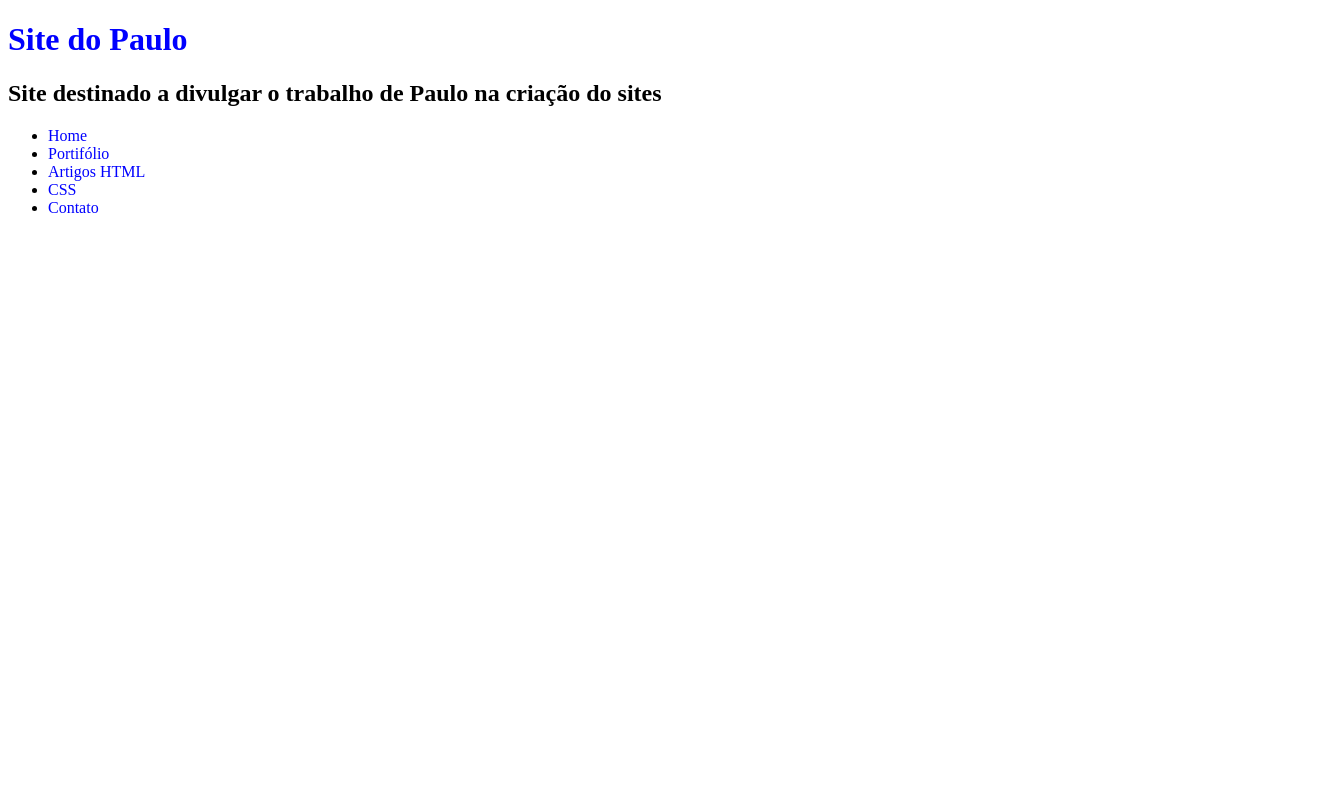
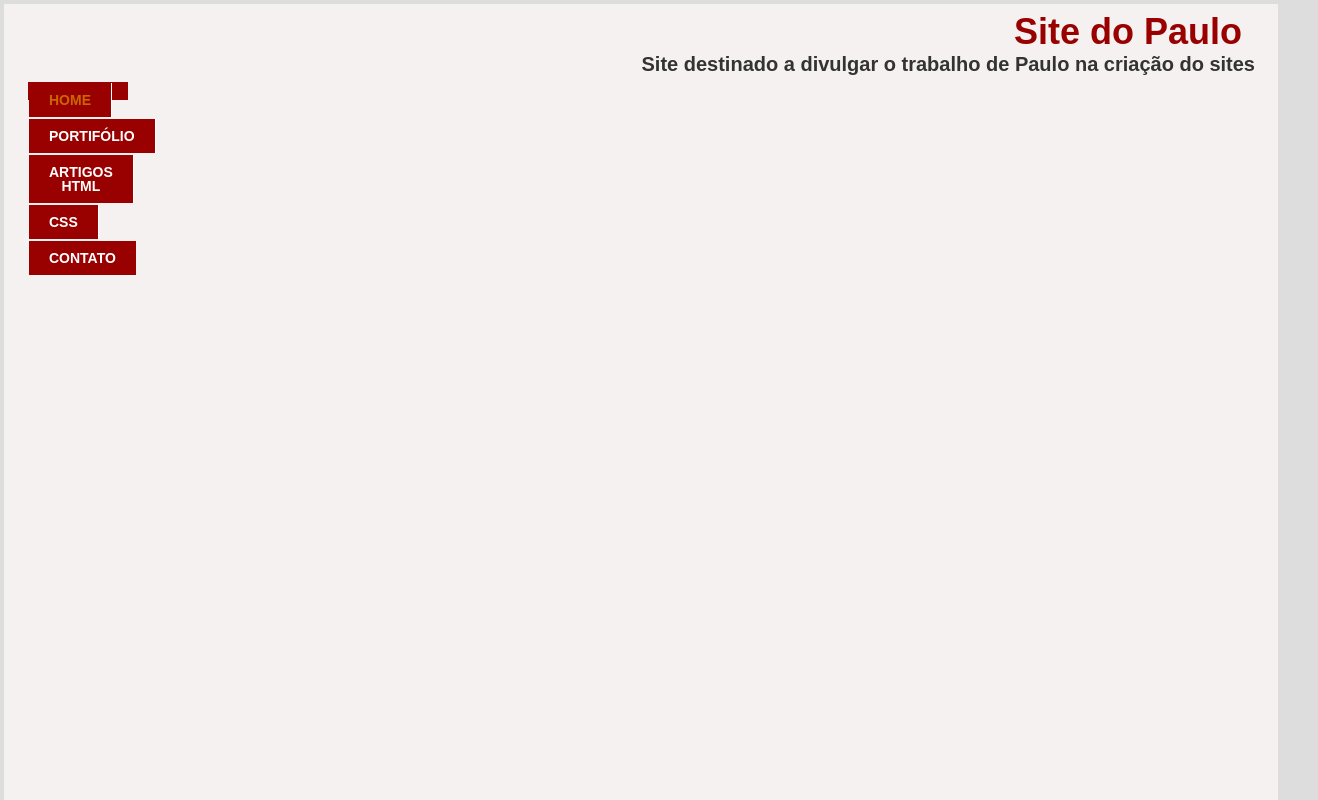
Before and after one commit to gustavofg08/site-HTML-cesar-1, a plain HTML site: page index.html in a window 1280 px wide. Shown: the top 800 px of the page, 1318 px wide, since content can reach past the window. Drawn offline with Linux system fonts and the light colour scheme.

Commit message:
Update index.html

```diff
--- a/index.html
+++ b/index.html
@@ -17,9 +17,115 @@
             box-shadow: 0px 0px 8px rgba(0, 0, 0, 0.398);
             border-radius: 20px;
         }
+        * {
+            margin: 1px;
+            padding: 1px;
+        }
+        body {
+            font-size: 18px;
+            font-family: Arial, Helvetica, sans-serif;
+            line-height: 1.4;
+        }
+        hgroup > h1 {
+            font-size: 36px;
+            margin-top: 12px;
+            margin-bottom: 12px;
+        }
+        hgroup a {
+            text-decoration: none;
+
+        }
+        h1 ~ h2 {
+            margin-top: 14px;
+            margin-bottom: 14px;
+            font-size: 27px;
+
+        }
+        nav > ul {
+            margin-left: 50px;
+        }
+        nav > ul > li:first-child > a {
+            color: #c60;
+            text-decoration: none;
+        }
+        nav > ul > li:first-child > a:hover {
+
+            text-decoration: none;
+        }
+        nav > ul > li:first-child(3) {
+            background: #ccc;
+        }
+        h1 > a {
+            margin: 12px;
+            text-decoration: none;
+        }
+        .tudo {
+            width: 100%;
+            height: 960px;
+            margin: 0 auto;
+            background: rgb(245, 241, 241);
+        }
+        .topo {
+            width: 100%;
+            line-height: 1;
+            padding: 1px 20px 10px 20px ;
+        }
+        .topo h1 {
+            font-size: 36px;
+        text-align: right;
+        margin: 4px 40px 2px 0px;
+        }
+        .topo h2 {
+             font-size: 20px;
+             margin: 2px 40px 4px 0;
+             text-align: right;
+        }
+        nav > ul {
+            width: 100px;
+            margin: 0;
+            padding: 0;
+            background: #900;
+        }
+
+
+        html { box-sizing: border-box; }
+
+        body {
+            font-size: 18px;
+            background: #ddd;
+            color: #333;
+        }
+        .topo a {
+            color: #900;
+            text-decoration: none;
+        }
+        .topo ul li {
+            list-style: none;
+            display: inline;
+        }
+        .topo ul li a {
+            float: left;
+            text-decoration: none;
+            text-transform: uppercase;
+            text-align: center;
+            border-right: 1px solid #fff;
+            padding: 10px 20px;
+            color: #fff;
+            background: #900;
+            font-size: 14px;
+            font-weight: bold;
+        }
+        .topo ul li:last-child a {
+            border: none;
+        }
+        .topo ul li a:hover {
+            color: #900;
+            background: #ccc;
+        }
     </style>
 </head>
 <body class="home">
+    <div class="tudo">
     <header class="topo">
         <hgroup>
             <h1><a href="/">Site do Paulo</a></h1>
@@ -38,5 +144,6 @@
 <footer class="rodapé">
 
 </footer>
+</div>
 </body>
 </html>
```
